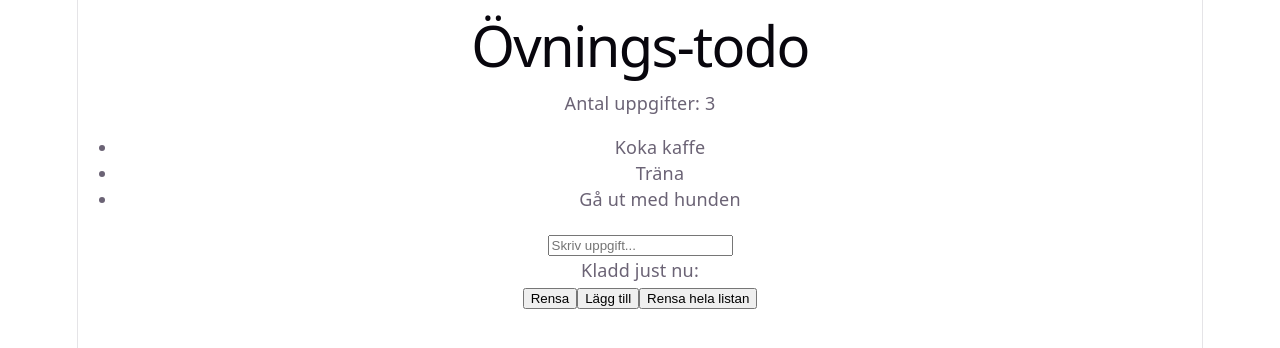
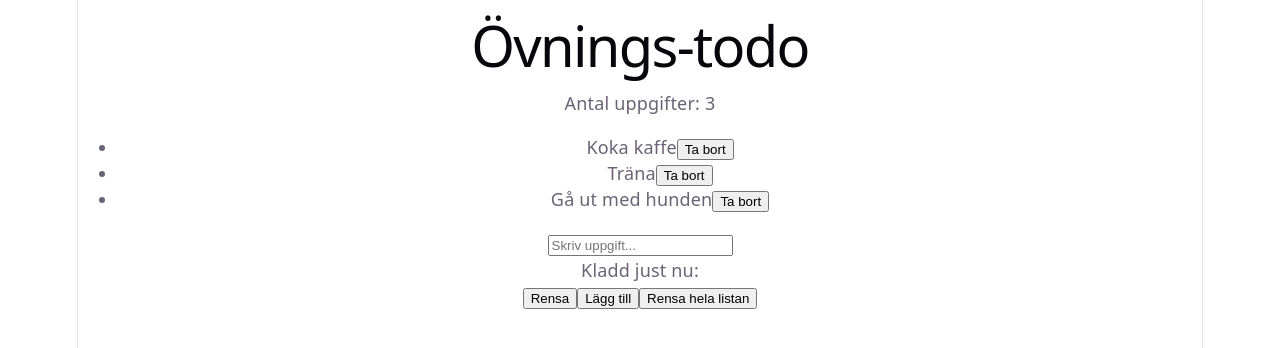
Before and after one commit to rasmusm2023/todo-app, a React (Vite) app: page / in a window 1280 px wide. Shown: the top 348 px of the page. Built offline with nearby package versions, Linux system fonts and the light colour scheme.

Commit message:
Camp c4: ta bort med filter - ingen splice på state

```diff
--- a/src/App.jsx
+++ b/src/App.jsx
@@ -29,6 +29,13 @@ function App() {
     setDraft("");
   }
 
+  function handleRemove(textToRemove) {
+    const kvar = todos.filter(function (todo) {
+      return todo !== textToRemove;
+    });
+    setTodos(kvar);
+  }
+
   return (
     <main>
       <h1>Övnings-todo</h1>
@@ -36,7 +43,12 @@ function App() {
       {/*TODO: Detta skalar inte - behövs en loop*/}
       <ul>
         {todos.map((todo) => (
-          <li key={todo}>{todo}</li>
+          <li key={todo}>
+            {todo}
+            <button type="button" onClick={() => handleRemove(todo)}>
+              Ta bort
+            </button>
+          </li>
         ))}
       </ul>
       {/* <li>{todos[99]}</li>    // Visar en tom punkt i listan, sidan kraschas inte.*/}
```
